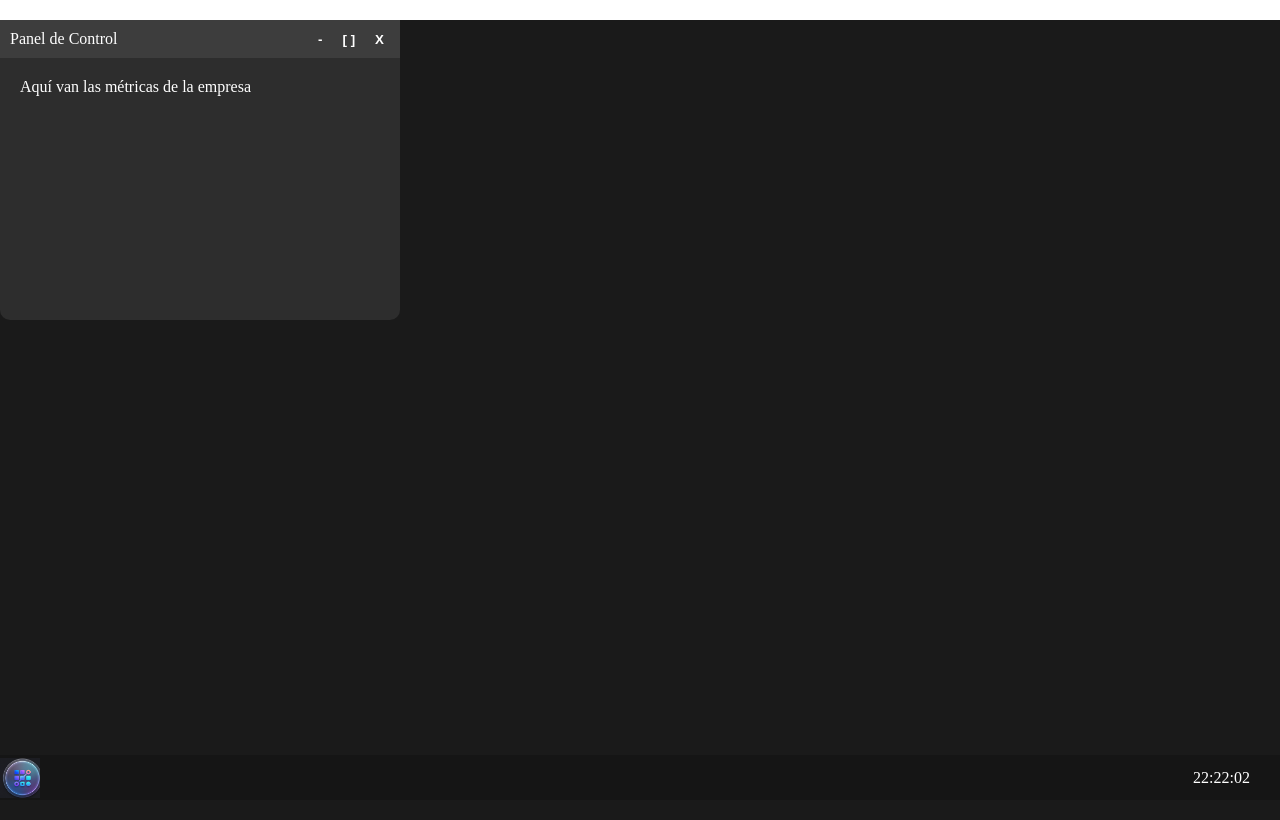
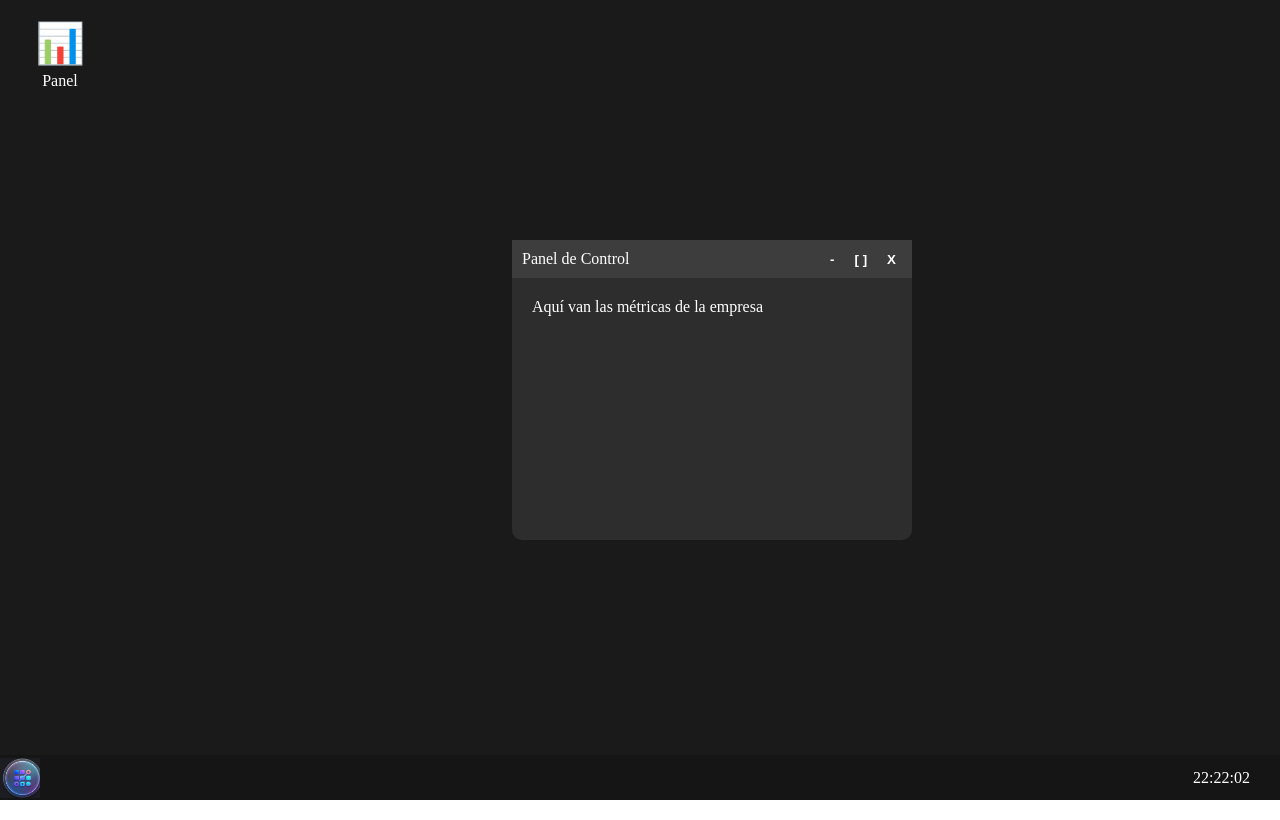
Before and after one commit to nahuelcsdev-pixel/web-os, a plain HTML site: page index.html in a window 1280 px wide. Drawn offline with Linux system fonts and the light colour scheme.

Commit message:
Le doy posición inicial a la ventana

```diff
--- a/style.css
+++ b/style.css
@@ -5,7 +5,7 @@ body {
 #escritorio {
     width: 100vw;
     height: 100vh;
-    background-color: #1a1a1a;;
+    background-color: #1a1a1a;
 }
 .ventana {
     position: absolute;
@@ -13,6 +13,8 @@ body {
     height: 300px;
     background-color: #2d2d2d;
     border-radius: 10px;
+    top: 30%;
+    left: 40%;
 }
 .barra-superior {
     background-color: #3d3d3d;
@@ -71,7 +73,7 @@ body {
     align-items: center;
     width: 80px;
     padding: 10px;
-    margin: 20px;
+    padding: 20px;
     cursor: pointer;
     color: white;
     border-radius: 5px;
```
